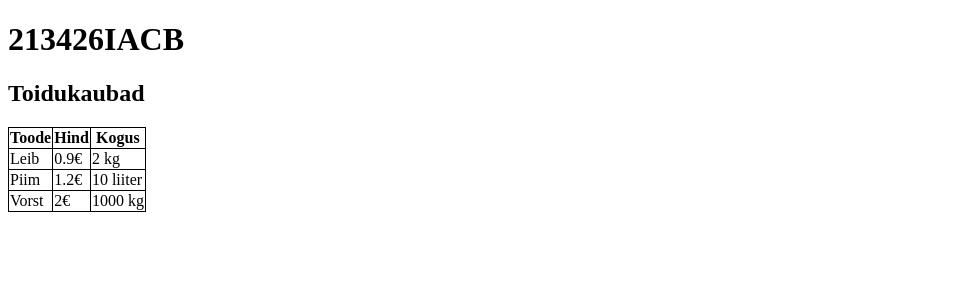
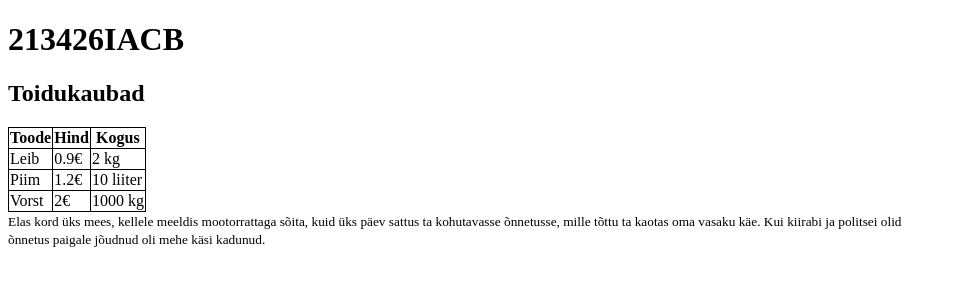
Before and after one commit to erikalt/erikalt.github.io, a plain HTML site: page index.html in a window 1280 px wide. Shown: the whole page, without its empty margins (0-957 px from the left). Drawn offline with Linux system fonts and the light colour scheme.

Commit message:
Update index.html

```diff
--- a/index.html
+++ b/index.html
@@ -43,3 +43,4 @@ table, th, td {
 </table>
 </body>
 </html>
+<small>Elas kord üks mees, kellele meeldis mootorrattaga sõita, kuid üks päev sattus ta kohutavasse õnnetusse, mille tõttu ta kaotas oma vasaku käe. Kui kiirabi ja politsei olid <br> õnnetus paigale jõudnud oli mehe käsi kadunud.
```
